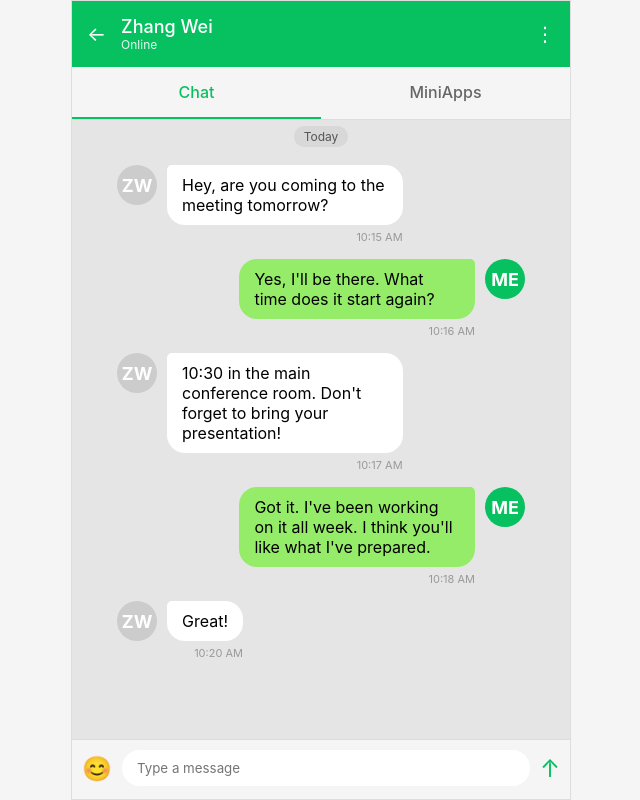
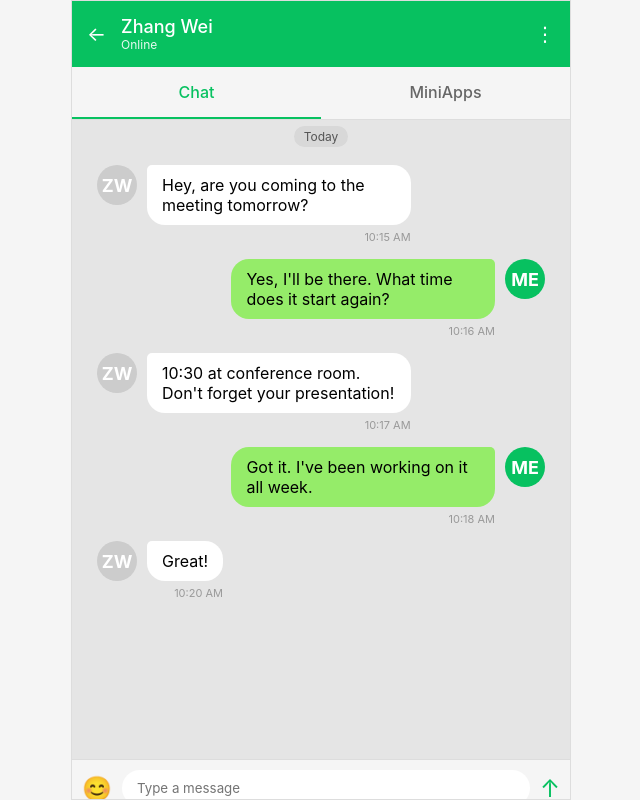
Before and after one commit to espinr/sandbox, a plain HTML site: page miniapps/pureweb/superapp.html in a window 1280 px wide. Shown: the whole page, without its empty margins (319-959 px from the left). Drawn offline with Linux system fonts and the light colour scheme.

Commit message:
Less margin and shorter text

```diff
--- a/miniapps/pureweb/superapp.html
+++ b/miniapps/pureweb/superapp.html
@@ -104,8 +104,8 @@
 
         .chat-container {
             height: 100%;
-            padding: 45px;
-            margin-top: -60px;
+            padding: 25px;
+            margin-top: -40px;
             background-color: #e5e5e5;
         }
 
@@ -339,14 +339,14 @@
             <div class="message received">
                 <div class="avatar">ZW</div>
                 <div class="message-content">
-                    <div class="message-bubble">10:30 in the main conference room. Don't forget to bring your presentation!</div>
+                    <div class="message-bubble">10:30 at conference room. Don't forget your presentation!</div>
                     <div class="message-time">10:17 AM</div>
                 </div>
             </div>
 
             <div class="message sent">
                 <div class="message-content">
-                    <div class="message-bubble">Got it. I've been working on it all week. I think you'll like what I've prepared.</div>
+                    <div class="message-bubble">Got it. I've been working on it all week.</div>
                     <div class="message-time">10:18 AM</div>
                 </div>
                 <div class="avatar">ME</div>
```
